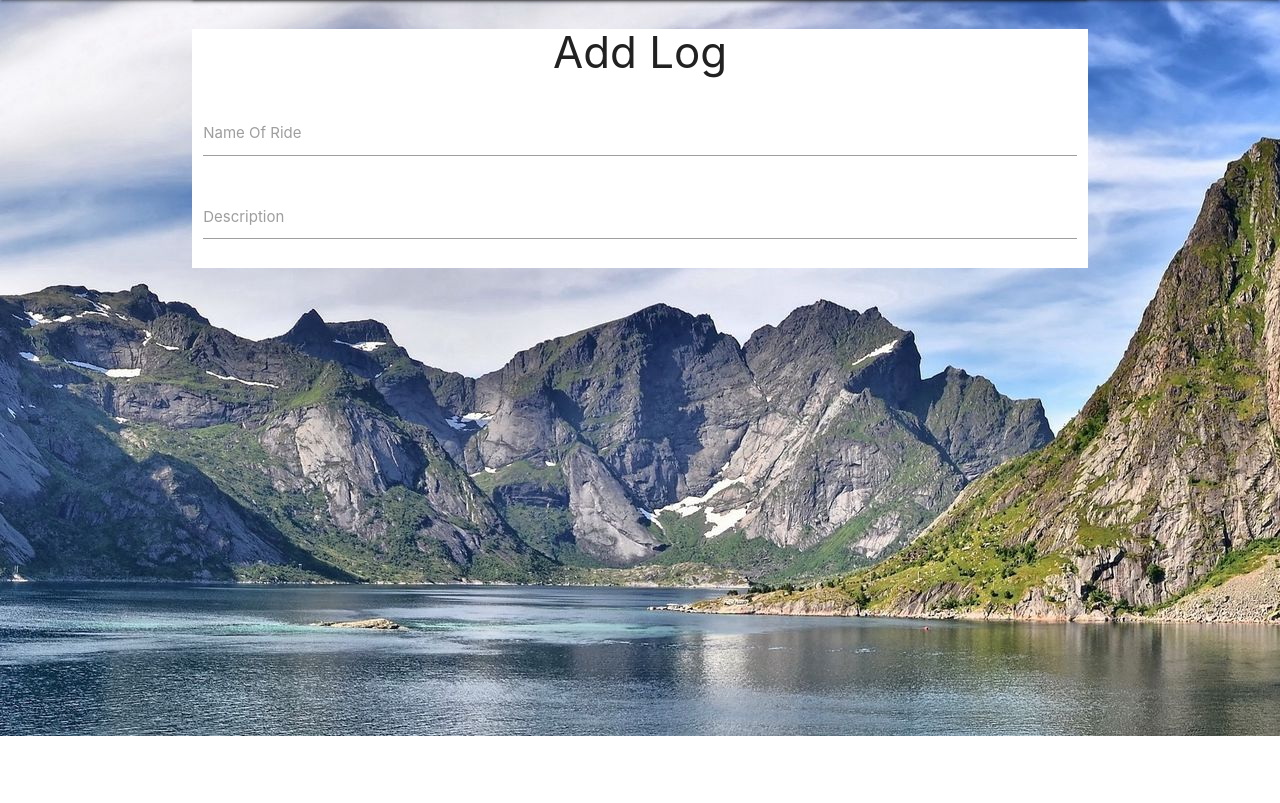
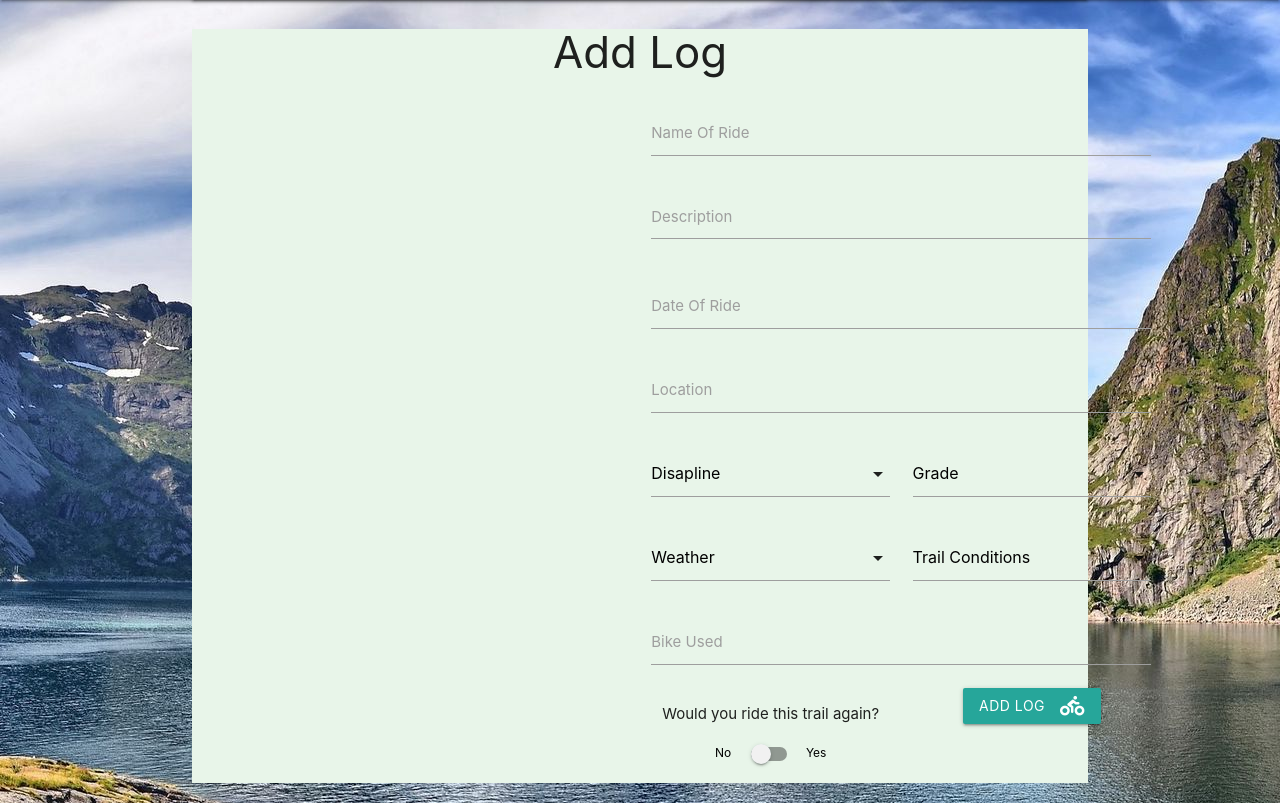
Before and after one commit to jamesigibbs/MS3-MTBLog, a Flask app: page /add_log in a window 1280 px wide. Shown: the part 64-867 px from the top of the page. Before the commit the page ends 800 px from the top, so only its background shows below. Run offline with Flask 2, Linux system fonts and the light colour scheme; some libraries are stand-ins or nearby versions.

Commit message:
Added input form to add_log

```diff
--- a/static/css/style.css
+++ b/static/css/style.css
@@ -7,7 +7,7 @@ body.postlog {
 }
 
 .whitebg {
-    background: white;
+    background: #e8f5e9;
 }
 
 .flashes h4 {
--- a/static/js/script.js
+++ b/static/js/script.js
@@ -2,7 +2,15 @@
 $(document).ready(function(){
     $('.sidenav').sidenav();
     $('.collapsible').collapsible();
-    $('.datepicker').datepicker();
+    $('select').formSelect();
+    $('.datepicker').datepicker({
+        format: "dd mmmm, yyyy",
+        yearRange: 15,
+        showClearBtn: true,
+        i18n: {
+            done: "Select"
+        }
+    });
   });
 
 //Custom
--- a/templates/add_log.html
+++ b/templates/add_log.html
@@ -1,17 +1,90 @@
 {% extends "postlog-base.html" %}
 {% block content %}
     <h3 class="center-align">Add Log</h3>
-
-<form>
+    <div class="container row ">
+        <form class="col s10 offset-s6" method="POST" action="">
             <div class="row">
+                <!-- Name Of Rider -->
                 <div class="input-field  grey-text text-darken-2 col s12">
-            <input id="name" name="name" type="text" class="validate">
-            <label for="name">Name Of Ride</label>
+                    <input id="name-of-ride" name="name-of-ride" type="text" minlength="3" maxlength="100" class="validate">
+                    <label for="name-of-ride">Name Of Ride</label>
                 </div>
-        <div class="input-field col s12">
-          <textarea id="description" name="description" class="materialize-textarea"></textarea>
+                <!-- Description -->
+                <div class="input-field  grey-text text-darken-2 col s12">
+                    <textarea id="description" name="description" minlength="5" maxlength="500"
+                        class="materialize-textarea"></textarea>
                     <label for="description">Description</label>
+                </div>
+                <!-- Date Of Ride -->
+                <div class="input-field  grey-text text-darken-2 col s12">
+                    <input id="date-of-ride" name="date-of-ride" type="text" minlength="3" maxlength="50"
+                        class="datepicker validate">
+                    <label for="date-of-ride">Date Of Ride</label>
+                </div>
+                <!-- Location -->
+                <div class="input-field  grey-text text-darken-2 col s12">
+                    <input id="location" name="location" type="text" minlength="3" maxlength="100" class="validate">
+                    <label for="location">Location</label>
+                </div>
+                <!-- Disapline -->
+                <div class="input-field grey-text text-darken-2 col s6">
+                    <select>
+                        <option value="" disabled selected>Disapline</option>
+                    </select>
+                </div>
+                <!-- Grade -->
+                <div class="input-field grey-text text-darken-2 col s6">
+                    <select>
+                        <option value="" disabled selected>Grade</option>
+                        <option value="1">Black</option>
+                        <option value="2">Black/Red</option>
+                        <option value="3">Red</option>
+                        <option value="4">Red/Blue</option>
+                        <option value="5">Blue</option>
+                        <option value="6">Green</option>
+                    </select>
+                </div>
+                <!-- Weather -->
+                <div class="input-field grey-text text-darken-2 col s6">
+                    <select>
+                        <option value="" disabled selected>Weather</option>
+                        <option value="1">Light Rain</option>
+                        <option value="2">Overcast</option>
+                        <option value="3">Showers</option>
+                        <option value="4">Snow</option>
+                        <option value="5">Storm</option>
+                        <option value="6">Sunny</option>
+                        <option value="7">Windy</option>
+                    </select>
+                </div>
+                <!-- Trail Conditions -->
+                <div class="input-field grey-text text-darken-2 col s6">
+                    <select>
+                        <option value="" disabled selected>Trail Conditions</option>
+                    </select>
+                </div>
+                <!--Bike Used-->
+                <div class="input-field  grey-text text-darken-2 col s12">
+                    <input id="bike-used" name="bike-used" type="text" minlength="3" maxlength="100" class="validate">
+                    <label for="bike-used">Bike Used</label>
+                </div>
+                <!--Ride Again-->
+                <div class="switch col s6 center-align">
+                    <p for="ride-again">Would you ride this trail again?</p>
+                    <label class="black-text">
+                        No
+                        <input id="ride-again" name="ride-again" type="checkbox">
+                        <span class="lever"></span>
+                        Yes
+                    </label>
+                </div>
+                <div class="col s6 center-align">
+                    <button class="btn waves-effect waves-light" type="submit" name="add_log">
+                        Add Log <i class="fas fa-biking right"></i>
+                    </button>
                 </div>
             </div>
         </form>
+    </div>
+
 {% endblock %}
```
Lines whose indentation alone changed are shown as unchanged.
